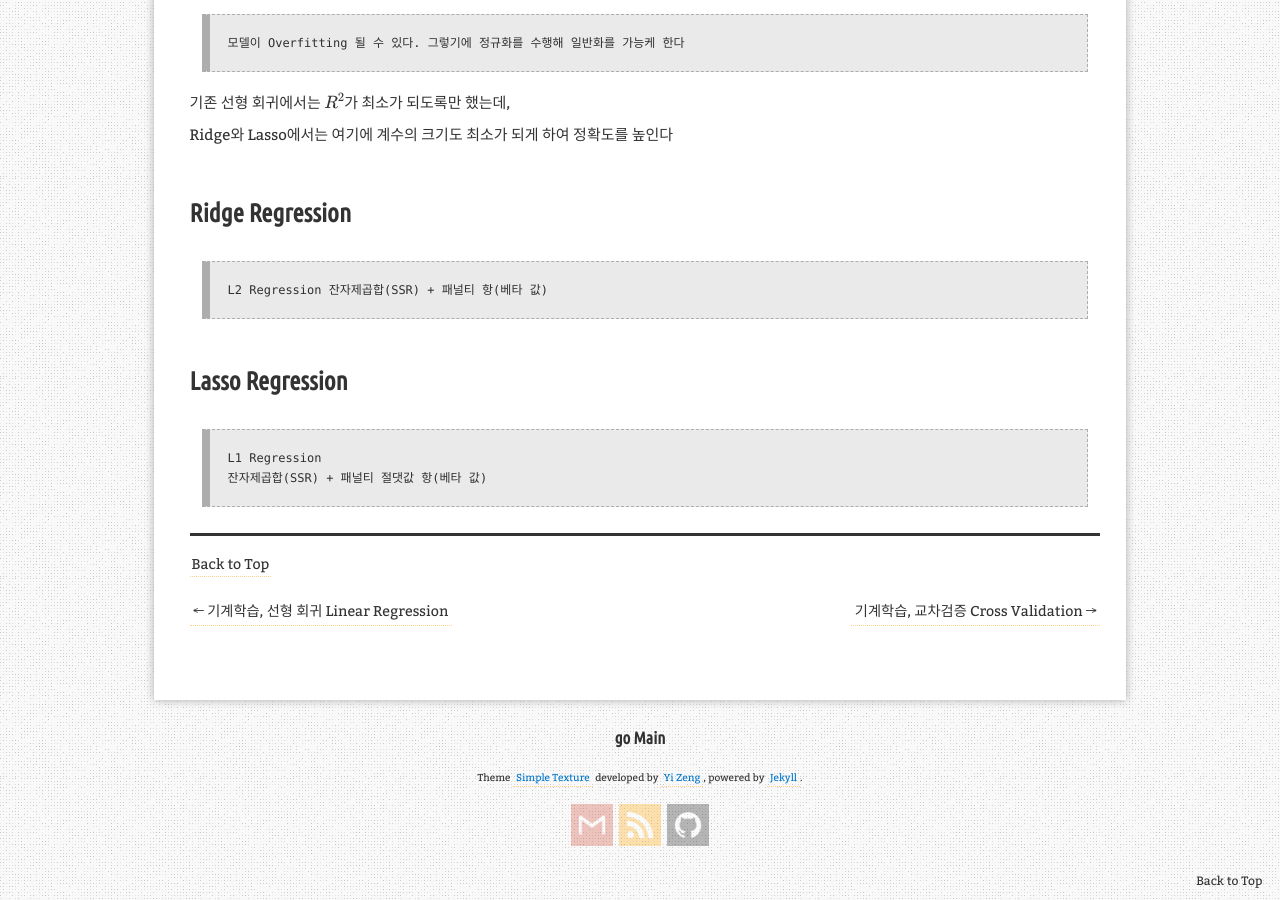
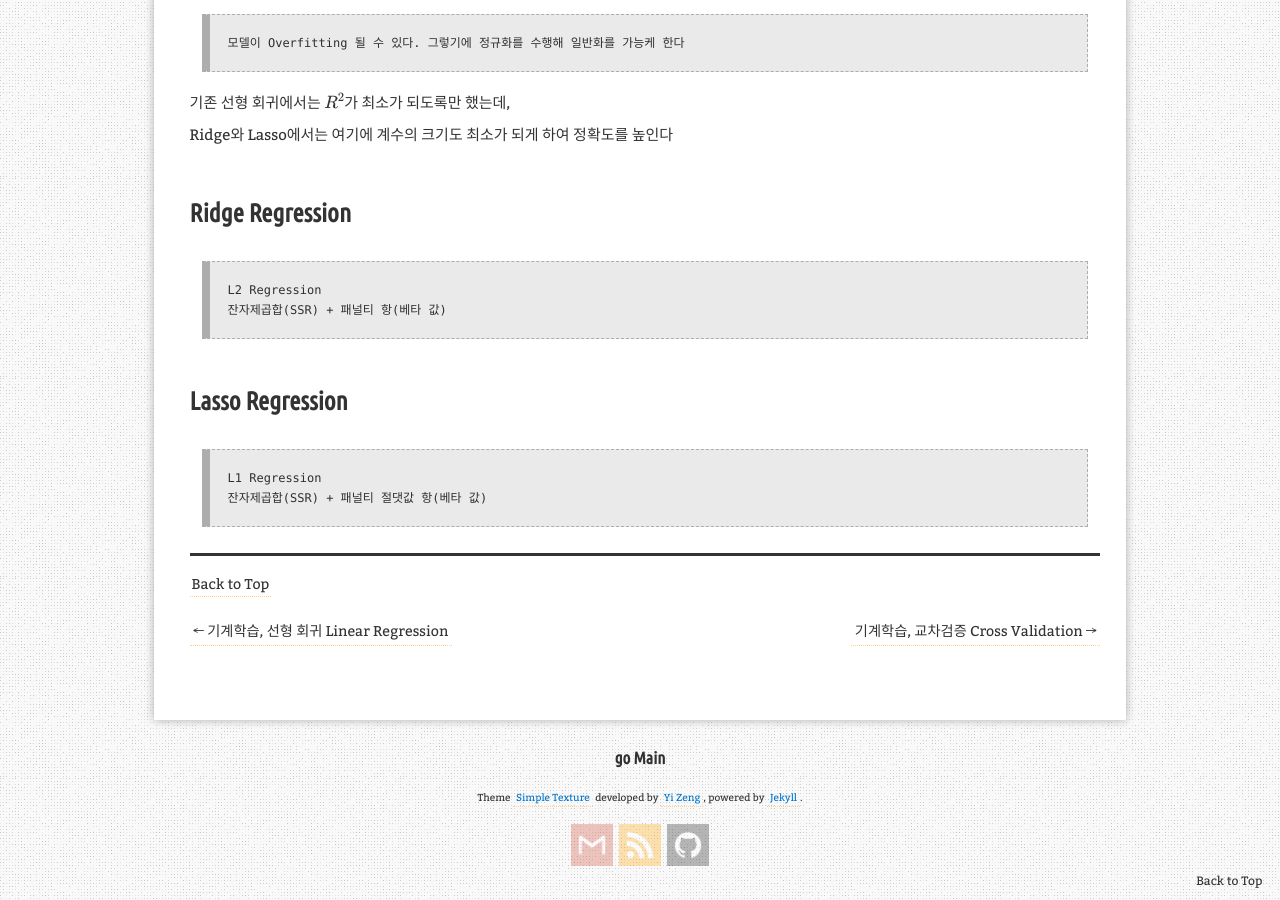
Before and after one commit to aristohyun/aristohyun.github.io, a Jekyll site: the page built from _posts/2021-06-25-Regularization-Regression.md, in a window 1280 px wide and 900 px high, scrolled down 622 px. Built offline with Jekyll 4.4.1, drawn with Linux system fonts in a browser that asks for light colours; formulas are drawn with MathJax 3; comment, search, counter and statistics services are not loaded.

```diff
--- a/_posts/2021-06-25-Regularization-Regression.md
+++ b/_posts/2021-06-25-Regularization-Regression.md
@@ -25,9 +25,9 @@ Ridge와 Lasso에서는 여기에 계수의 크기도 최소가 되게 하여
 
 # Ridge Regression
 > L2 Regression
-잔자제곱합(SSR) + 패널티 항(베타 값)
+> 잔자제곱합(SSR) + 패널티 항(베타 값)
 
 
 # Lasso Regression
 > L1 Regression
-잔자제곱합(SSR) + 패널티 절댓값 항(베타 값)
+> 잔자제곱합(SSR) + 패널티 절댓값 항(베타 값)
```
